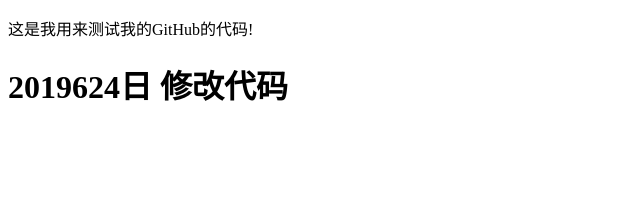
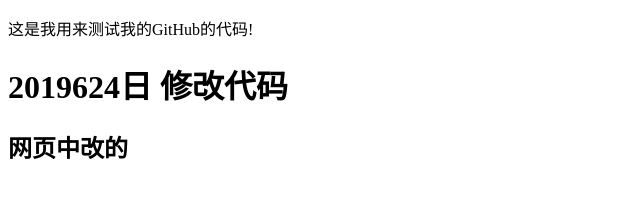
Before and after one commit to Boboboer/three, a plain HTML site: page index/index.html in a window 1280 px wide. Shown: the whole page, without its empty margins (0-640 px from the left). Drawn offline with Linux system fonts and the light colour scheme.

Commit message:
Update index.html

```diff
--- a/index/index.html
+++ b/index/index.html
@@ -7,5 +7,6 @@
 <body>
 	<p>这是我用来测试我的GitHub的代码!</p>
 	<h1>2019624日 修改代码 </h1>
+        <h2>网页中改的</h2>
 </body>
 </html>
```
